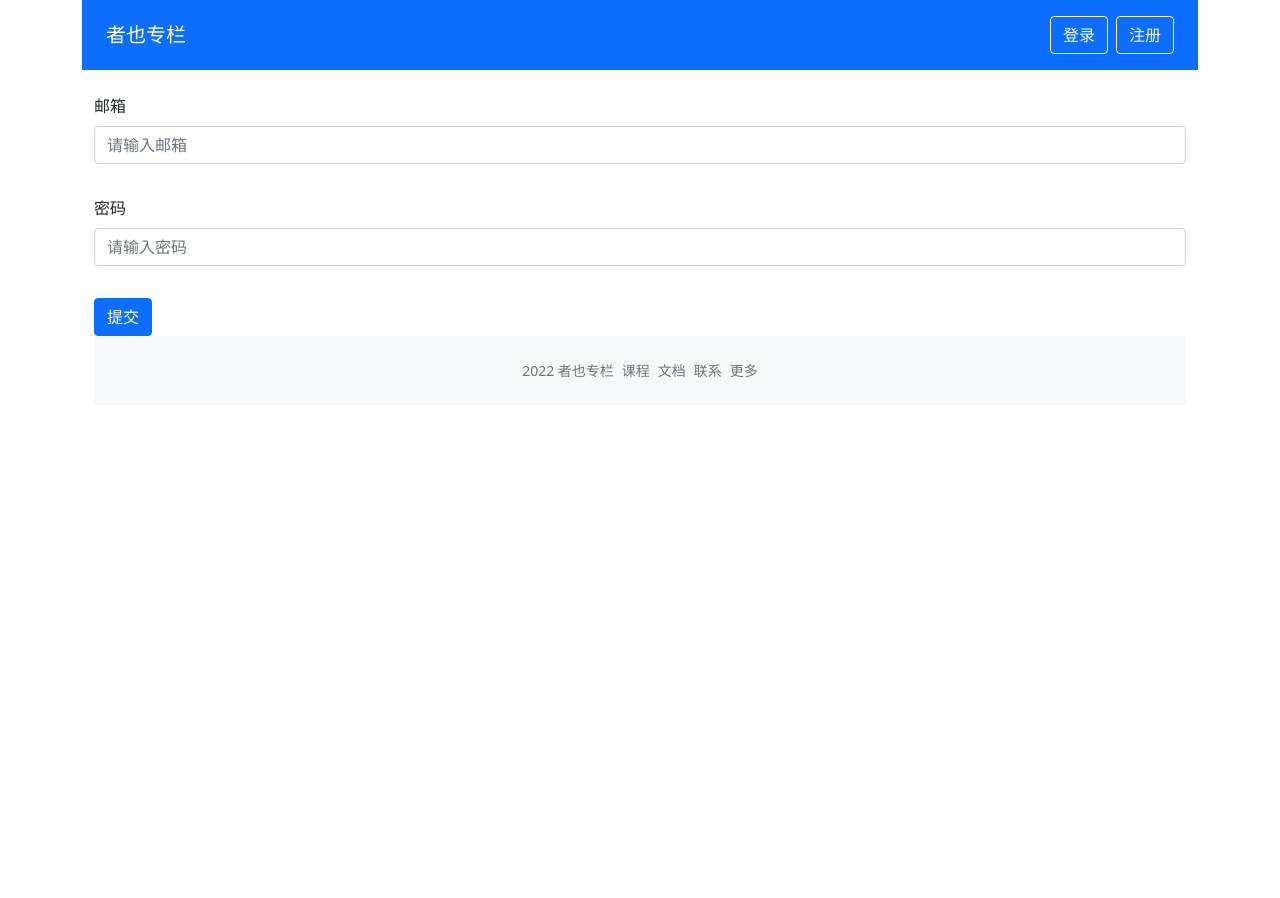
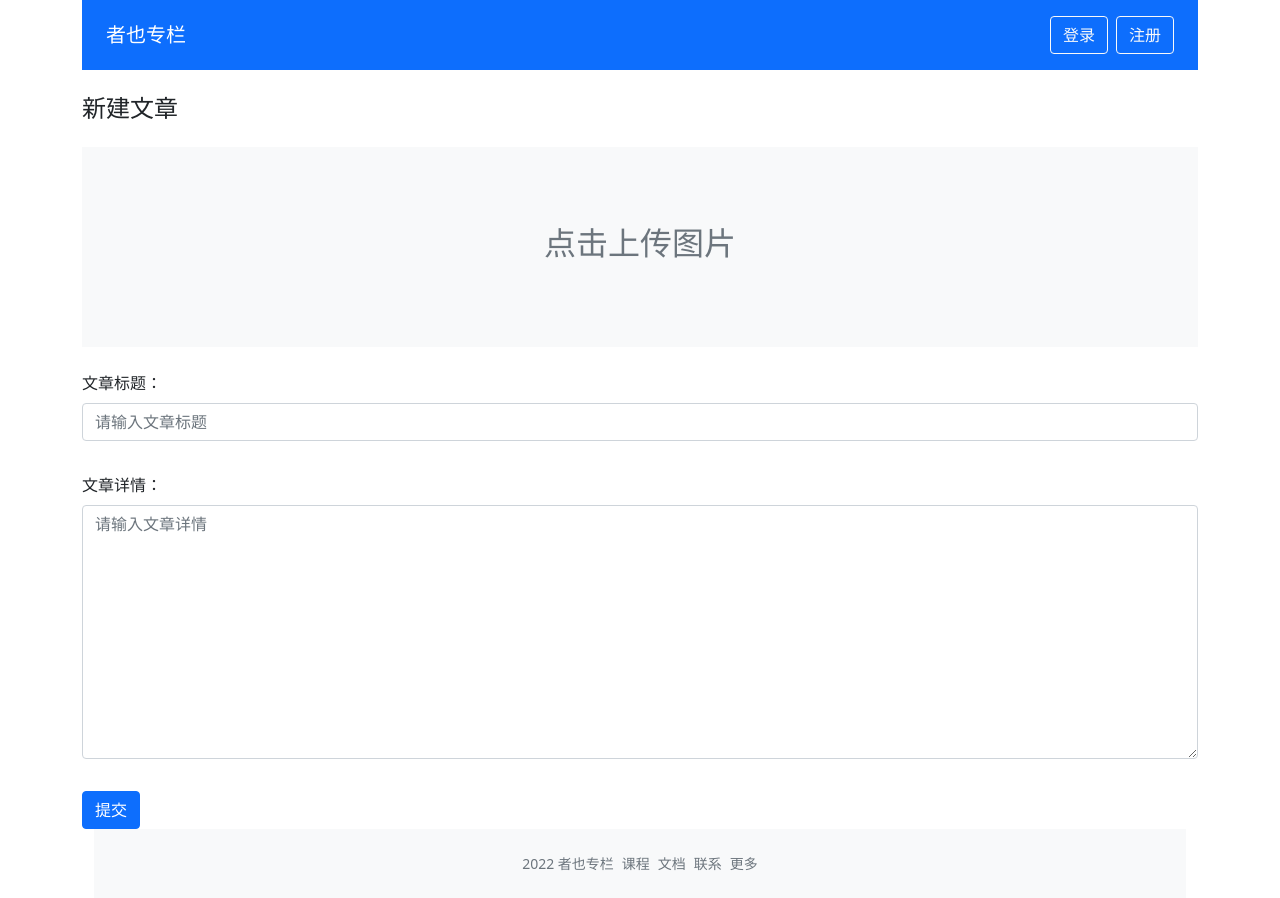
Before and after one commit to KaYoczl/zheye, a Vue app: page /create in a window 1280 px wide. Before the commit this address led to /login. Before the commit the page ends 800 px from the top, so only its background shows below. Built offline with nearby package versions, Linux system fonts and the light colour scheme.

Commit message:
9-8 大功告成 创建文章最后流程

```diff
--- a/src/App.vue
+++ b/src/App.vue
@@ -10,7 +10,6 @@
 <script lang="ts">
 import { computed, defineComponent, onMounted, watch } from 'vue'
 import { useStore } from 'vuex'
-import axios from 'axios'
 import 'bootstrap/dist/css/bootstrap.min.css'
 import GlobalHeader from './components/GlobalHeader.vue'
 import GlobalFooter from './components/GlobalFooter.vue'
@@ -29,15 +28,7 @@ export default defineComponent({
     const store = useStore<GlobalDataProps>()
     const currentUser = computed(() => store.state.user)
     const isLoading = computed(() => store.state.loading)
-    const token = computed(() => store.state.token)
     const error = computed(() => store.state.error)
-    onMounted(() => {
-      // 因为currentUser是一个ref值，所以要.value才能拿到store的user内容
-      if (!currentUser.value.isLogin && token.value) {
-        axios.defaults.headers.common.Authorization = `Bearer ${token.value}`
-        store.dispatch('fetchCurrentUser')
-      }
-    })
     watch(() => error.value.status, () => {
       const { status, message } = error.value
       if (status && message) {
--- a/src/components/Uploader.vue
+++ b/src/components/Uploader.vue
@@ -1,6 +1,6 @@
 <template>
   <div class="file-upload">
-    <div class="file-upload-container" @click="triggerUpload">
+    <div v-bind="$attrs" class="file-upload-container" @click="triggerUpload">
       <slot v-if="fileStatus === 'loading'" name="loading">
         <button class="btn btn-primary" disabled>正在上传...</button>
       </slot>
@@ -20,6 +20,8 @@ import axios from 'axios'
 type UploadStatus = 'ready' | 'loading' | 'success' | 'error'
 type CheckFunction = (file: File) => boolean
 export default defineComponent({
+  // 作用是父组件传来的class作用在file-upload-container上，而不是根元素file-upload上
+  inheritAttrs: false,
   props: {
     action: {
       type: String,
--- /dev/null
+++ b/src/helper.ts
@@ -0,0 +1,30 @@
+import { ColumnProps } from './store'
+export function generateFitUrl (column: ColumnProps) {
+  if (!column.avatar) {
+    column.avatar = {
+      url: require('@/assets/column.jpg')
+    }
+  }
+}
+interface CheckCondition {
+  // 格式，可以包括多种格式
+  format?: string[]
+  size?: number
+}
+type ErrorType = 'size' | 'format' | null
+export function beforeUploadCheck (file: File, condition: CheckCondition) {
+  const { format, size } = condition
+  const isValidFormat = format ? format.includes(file.type) : true
+  const isValidSize = size ? (file.size / 1024 / 1024 < size) : true
+  let error: ErrorType = null
+  if (!isValidFormat) {
+    error = 'format'
+  }
+  if (!isValidSize) {
+    error = 'size'
+  }
+  return {
+    passed: isValidFormat && isValidSize,
+    error
+  }
+}
--- a/src/router.ts
+++ b/src/router.ts
@@ -5,6 +5,7 @@ import Signup from './views/Signup.vue'
 import ColumnDetail from './views/ColumnDetail.vue'
 import CreatePost from './views/CreatePost.vue'
 import store from './store'
+import axios from 'axios'
 
 const routerHistory = createWebHistory()
 const router = createRouter({
@@ -42,17 +43,37 @@ const router = createRouter({
 // to就是我们即将要到达的路由，即将进入的目标，from是正在离开的路由
 // next是一个方法，我们一定要调用该方法来resolve这个钩子，让这个路由继续前进，执行效果依赖next方法的调用参数
 router.beforeEach((to, from, next) => {
-  // console.log('to.meta', to.meta)
-  // console.log('from', from)
-  // 如果不调用next方法或者传入false，路由就会失效
-  // next(false)
-  // next()
-  if (to.meta.requireLogin && !store.state.user.isLogin) {
-    next({ name: 'login' })
-  } else if (to.meta.redirectAlreadyLogin && store.state.user.isLogin) {
-    next('/')
+  // to.meta能拿到路由元信息
+  const { user, token } = store.state
+  const { requiredLogin, redirectAlreadyLogin } = to.meta
+  if (!user.isLogin) {
+    if (token) {
+      axios.defaults.headers.common.Authorization = `Bearer ${token}`
+      store.dispatch('fetchCurrentUser').then(() => {
+        if (redirectAlreadyLogin) {
+          next('/')
+        } else {
+          next()
+        }
+      }).catch(e => {
+        console.error(e)
+        // 既然获取当前用户失败了但又有token，说明token不好用了，要删掉
+        store.commit('logout')
+        next('login')
+      })
+    } else {
+      if (requiredLogin) {
+        next('login')
+      } else {
+        next()
+      }
+    }
   } else {
-    next()
+    if (redirectAlreadyLogin) {
+      next('/')
+    } else {
+      next()
+    }
   }
 })
 export default router
--- a/src/store.ts
+++ b/src/store.ts
@@ -29,13 +29,14 @@ export interface ColumnProps {
   description: string;
 }
 export interface PostProps {
-  _id: string
+  _id?: string
   title: string
   excerpt?: string
   content?: string
-  image?: ImageProps
-  createdAt: string
+  image?: ImageProps | string
+  createdAt?: string
   column: string
+  author?: string
 }
 export interface GlobalErrorProps {
   status: boolean
@@ -52,6 +53,7 @@ export interface GlobalDataProps {
 const getAndCommit = async (url: string, mutationName: string, commit: Commit) => {
   const { data } = await axios.get(url)
   commit(mutationName, data)
+  return data
 }
 const postAndCommit = async (url: string, mutationName: string, commit: Commit, payload: any) => {
   const { data } = await axios.post(url, payload)
@@ -92,6 +94,11 @@ const store = createStore<GlobalDataProps>({
       localStorage.setItem('token', token)
       axios.defaults.headers.common.Authorization = `Bearer ${token}`
     },
+    logout (state) {
+      state.token = ''
+      localStorage.removeItem('token')
+      delete axios.defaults.headers.common.Authorization
+    },
     fetchCurrentUser (state, rawData) {
       state.user = { isLogin: true, ...rawData.data }
     },
@@ -101,24 +108,27 @@ const store = createStore<GlobalDataProps>({
   },
   actions: {
     fetchColumns ({ commit }) {
-      getAndCommit('/columns', 'fetchColumns', commit)
+      return getAndCommit('/columns', 'fetchColumns', commit)
     },
     fetchColumn ({ commit }, cid) {
-      getAndCommit(`/columns/${cid}`, 'fetchColumn', commit)
+      return getAndCommit(`/columns/${cid}`, 'fetchColumn', commit)
     },
     fetchPosts ({ commit }, cid) {
-      getAndCommit(`/columns/${cid}/posts`, 'fetchPosts', commit)
+      return getAndCommit(`/columns/${cid}/posts`, 'fetchPosts', commit)
     },
     login ({ commit }, payload) {
       return postAndCommit('/user/login', 'login', commit, payload)
     },
     fetchCurrentUser ({ commit }) {
-      getAndCommit('/user/current', 'fetchCurrentUser', commit)
+      return getAndCommit('/user/current', 'fetchCurrentUser', commit)
     },
     loginAndFetch ({ dispatch }, loginData) {
       return dispatch('login', loginData).then(() => {
         return dispatch('fetchCurrentUser')
       })
+    },
+    createPost ({ commit }, payload) {
+      return postAndCommit('/posts', 'createPost', commit, payload)
     }
   },
   getters: {
--- a/src/views/ColumnDetail.vue
+++ b/src/views/ColumnDetail.vue
@@ -18,7 +18,8 @@ import { computed, defineComponent, onMounted } from 'vue'
 import { useRoute } from 'vue-router'
 import PostList from '../components/PostList.vue'
 import { useStore } from 'vuex'
-import { GlobalDataProps } from '../store'
+import { GlobalDataProps, ColumnProps } from '../store'
+import { generateFitUrl } from '../helper'
 export default defineComponent({
   components: {
     PostList
@@ -31,7 +32,13 @@ export default defineComponent({
       store.dispatch('fetchColumn', currentId)
       store.dispatch('fetchPosts', currentId)
     })
-    const column = computed(() => store.getters.getColumnById(currentId))
+    const column = computed(() => {
+      const selectColumn = store.getters.getColumnById(currentId) as ColumnProps
+      if (selectColumn) {
+        generateFitUrl(selectColumn)
+      }
+      return selectColumn
+    })
     const list = computed(() => store.getters.getPostsByCid(currentId))
     return {
       column,
--- a/src/views/CreatePost.vue
+++ b/src/views/CreatePost.vue
@@ -1,7 +1,20 @@
 <template>
-  <div class="container">
+  <div class="create-post-page">
     <h4>新建文章</h4>
-    <input type="file" @change.prevent="handleFileChange">
+    <uploader action="/upload" :beforeUpload="beforeUpload" @file-uploaded="handleFileUploaded" @file-uploaded-error="fileUploadedError"
+      class="d-flex align-items-center justify-content-center bg-light text-secondary w-100 my-4"
+    >
+      <h2>点击上传图片</h2>
+      <template #loading>
+        <div class="loading-content text-center">
+          <div class="spinner-border text-primary" role="status"></div>
+          <h2>正在上传...</h2>
+        </div>
+      </template>
+      <template #uploaded="dataProps">
+        <img :src="dataProps.uploadedData.data.url" width="500">
+      </template>
+    </uploader>
     <validate-form @form-submit="onFormSubmit">
       <div class="mb-3">
         <label class="form-label">文章标题：</label>
@@ -32,66 +45,92 @@ import { defineComponent, ref } from 'vue'
 import { useRouter } from 'vue-router'
 import ValidateInput, { RulesProp } from '../components/ValidateInput.vue'
 import ValidateForm from '../components/ValidateForm.vue'
+import Uploader from '../components/Uploader.vue'
 import { useStore } from 'vuex'
-import { GlobalDataProps, PostProps } from '../store'
-import axios from 'axios'
+import { GlobalDataProps, PostProps, ResponseType, ResponseErrorType, ImageProps } from '../store'
+import createMessage from '../components/createMessage'
+import { beforeUploadCheck } from '../helper'
 export default defineComponent({
   name: 'App',
   components: {
     ValidateInput,
-    ValidateForm
+    ValidateForm,
+    Uploader
   },
   setup () {
     const titleVal = ref('')
     const contentVal = ref('')
     const router = useRouter()
     const store = useStore<GlobalDataProps>()
+    let imageId = ''
     const titleRules: RulesProp = [
       { type: 'required', message: '文章标题不能为空' }
     ]
     const contentRules: RulesProp = [
       { type: 'required', message: '文章详情不能为空' }
     ]
+    const handleFileUploaded = (rawData: ResponseType<ImageProps>) => {
+      if (rawData.data._id) {
+        imageId = rawData.data._id
+      }
+    }
+    const fileUploadedError = (rawData: ResponseErrorType) => {
+      createMessage(rawData.error, 'error')
+    }
     const onFormSubmit = (result: boolean) => {
       if (result) {
-        const { column } = store.state.user
+        const { column, _id } = store.state.user
         if (column) {
           const newPost: PostProps = {
-            _id: new Date().getTime() + '',
             title: titleVal.value,
             content: contentVal.value,
             column,
-            createdAt: new Date().toLocaleString()
+            author: _id
           }
-          store.commit('createPost', newPost)
-          router.push({ name: 'column', params: { id: column } })
+          if (imageId) {
+            newPost.image = imageId
+          }
+          store.dispatch('createPost', newPost).then(() => {
+            createMessage('发表成功，2秒后跳转到文章', 'success')
+            setTimeout(() => {
+              router.push({ name: 'column', params: { id: column } })
+            }, 2000)
+          })
         }
       }
     }
-    const handleFileChange = (e: Event) => {
-      const target = e.target as HTMLInputElement
-      const files = target.files
-      if (files) {
-        const uploadedFile = files[0]
-        const formData = new FormData()
-        formData.append(uploadedFile.name, uploadedFile)
-        axios.post('/upload', formData, {
-          headers: {
-            'Content-Type': 'multipart/form-data'
-          }
-        }).then(res => {
-          console.log(res)
-        })
+    const beforeUpload = (file: File) => {
+      const result = beforeUploadCheck(file, { format: ['image/jpeg', 'image/png'], size: 1 })
+      const { passed, error } = result
+      if (error === 'format') {
+        createMessage('上传图片只能是JPG/PNG格式', 'error')
       }
+      if (error === 'size') {
+        createMessage('上传图片大小不能超过1Mb', 'error')
+      }
+      return passed
     }
     return {
       titleRules,
       contentRules,
       titleVal,
       contentVal,
-      onFormSubmit,
-      handleFileChange
+      beforeUpload,
+      handleFileUploaded,
+      fileUploadedError,
+      onFormSubmit
     }
   }
 })
 </script>
+<style>
+.create-post-page .file-upload-container {
+  height: 200px;
+  cursor: pointer;
+}
+.create-post-page .file-upload-container img {
+  width: 100%;
+  height: 100%;
+  object-fit: contain;
+}
+</style>
--- a/src/views/Home.vue
+++ b/src/views/Home.vue
@@ -1,10 +1,5 @@
 <template>
   <div>
-    <uploader action="/upload" :beforeUpload="beforeUpload" @file-uploaded="onFileUploaded" @file-uploaded-error="fileUploadedError">
-      <template #uploaded="dataProps">
-        <img :src="dataProps.uploadedData.data.url" width="500">
-      </template>
-    </uploader>
     <column-list :list="list"></column-list>
   </div>
 </template>
@@ -12,15 +7,12 @@
 <script lang="ts">
 import { defineComponent, computed, onMounted } from 'vue'
 import ColumnList from '../components/ColumnList.vue'
-import Uploader from '../components/Uploader.vue'
 import { useStore } from 'vuex'
-import { GlobalDataProps, ResponseType, ResponseErrorType, ImageProps } from '../store'
-import createMessage from '../components/createMessage'
+import { GlobalDataProps } from '../store'
 export default defineComponent({
   name: 'Home',
   components: {
-    ColumnList,
-    Uploader
+    ColumnList
   },
   setup () {
     const store = useStore<GlobalDataProps>()
@@ -29,24 +21,8 @@ export default defineComponent({
     })
     console.log(store.state.columns)
     const list = computed(() => store.state.columns)
-    const beforeUpload = (file: File) => {
-      const isJPG = file.type === 'image/jpeg'
-      if (!isJPG) {
-        createMessage('图片必须是JPG格式！', 'error')
-      }
-      return isJPG
-    }
-    const onFileUploaded = (rawData: ResponseType<ImageProps>) => {
-      createMessage(`上传图片id： ${rawData.data._id}`, 'success')
-    }
-    const fileUploadedError = (rawData: ResponseErrorType) => {
-      createMessage(rawData.error, 'error')
-    }
     return {
-      list,
-      beforeUpload,
-      onFileUploaded,
-      fileUploadedError
+      list
     }
   }
 })
```
